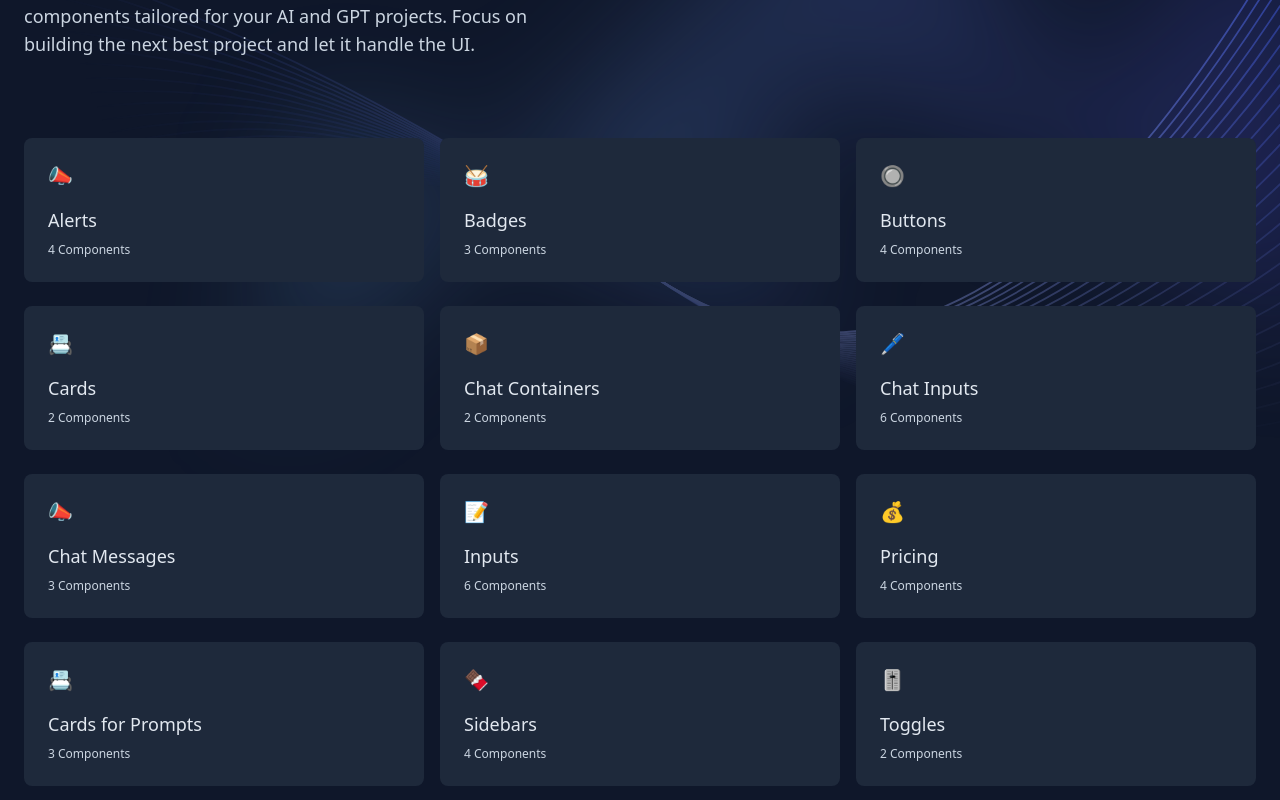
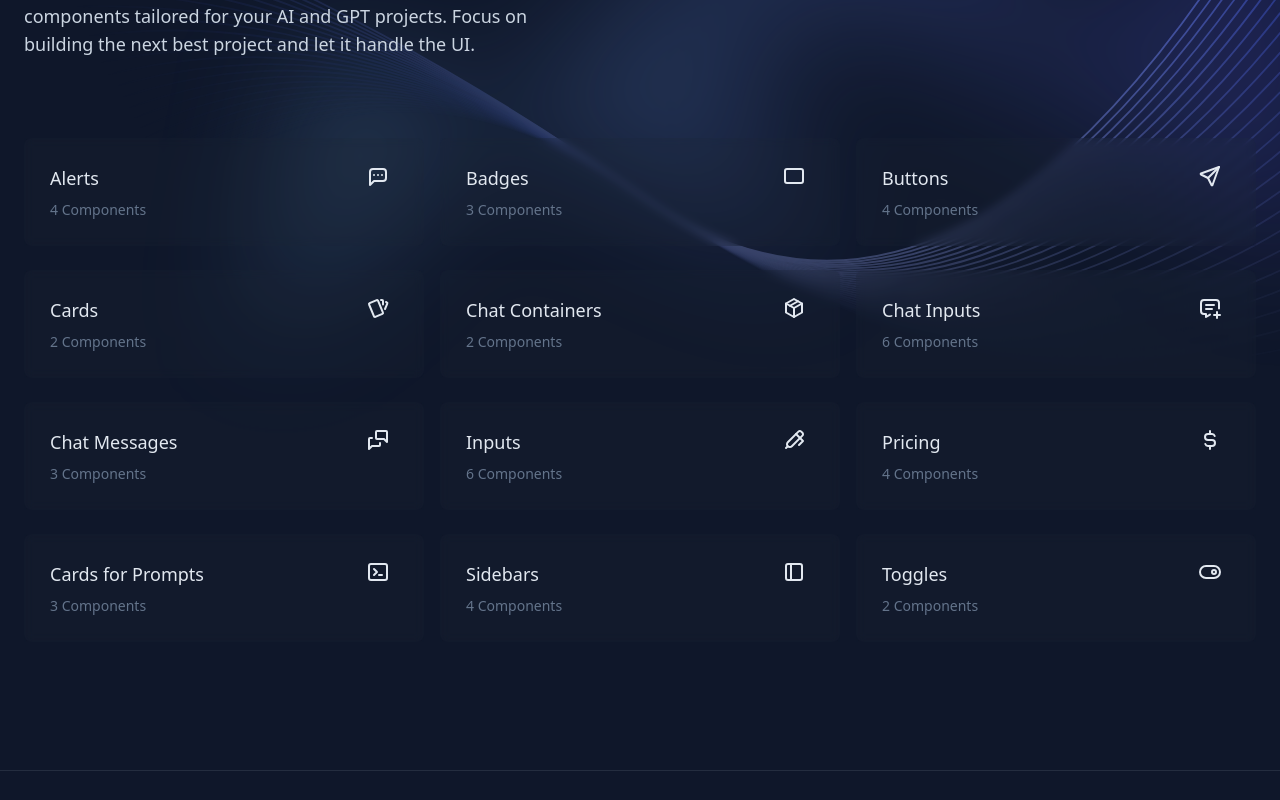
Before and after one commit to LangbaseInc/langui, a Next.js app: page /components in a window 1280 px wide. Shown: the part 380-1180 px from the top of the page. Built offline with nearby package versions, Linux system fonts and the light colour scheme.

Commit message:
👌 IMPROVE: Replace emojis with svg icons

```diff
--- a/src/components/CollectionCard.jsx
+++ b/src/components/CollectionCard.jsx
@@ -1,24 +1,50 @@
 import Link from 'next/link'
+import * as Icons from '@component/CollectionIcons'
 
 export default function CollectionCard({ componentData }) {
   const componentCountPluralize =
     componentData.count > 1 ? 'Components' : 'Component'
   const componentCount = `${componentData.count} ${componentCountPluralize}`
 
+  const IconData = {
+    Alerts: Icons.Alerts,
+    Buttons: Icons.Buttons,
+    Cards: Icons.Cards,
+    Badges: Icons.Badges,
+    ChatContainers: Icons.ChatContainers,
+    ChatInputs: Icons.ChatInputs,
+    ChatMessages: Icons.ChatMessages,
+    Inputs: Icons.Inputs,
+    Pricing: Icons.Pricing,
+    Toggles: Icons.Toggles,
+    Sidebars: Icons.Sidebars,
+    CardsforPrompts: Icons.PromptCards,
+  }
+  const Icon = IconData[componentData.title.replace(/\s/g, '')]
+
   return (
     <Link href={`/${componentData.category}/${componentData.slug}`}>
-      <div className="group relative block h-full">
-        <div className="rounded-lg bg-slate-800 transition group-hover:-translate-y-2 ltr:group-hover:-translate-x-2 rtl:group-hover:translate-x-2">
-          <div className="p-4 sm:p-6">
-            <span aria-hidden="true" role="img" className="text-lg sm:text-xl">
-              {componentData.emoji}
+      <div className="group relative block h-full backdrop-blur-sm">
+        <div className="rounded-lg border-2 border-transparent bg-slate-800/20 transition-colors group-hover:border-blue-600">
+          <div className="flex  justify-between p-4 sm:p-6">
+            <div className="flex flex-col">
+              <h2 className="font-medium text-slate-200 sm:text-lg">
+                {componentData.title}
+              </h2>
+              {/* <p className="mt-4 text-sm leading-6 text-slate-400">
+                {componentData.description}
+              </p> */}
+              <p className="font-meium mt-2 text-sm text-slate-500">
+                {componentCount}
+              </p>
+            </div>
+            <span
+              aria-hidden="true"
+              role="img"
+              className="mx-2 text-lg text-slate-200 sm:text-2xl"
+            >
+              {Icon}
             </span>
-
-            <h2 className="mt-4 font-medium text-slate-200 sm:text-lg">
-              {componentData.title}
-            </h2>
-
-            <p className="mt-2 text-xs text-slate-300">{componentCount}</p>
           </div>
         </div>
       </div>
--- /dev/null
+++ b/src/components/CollectionIcons.jsx
@@ -0,0 +1,199 @@
+export const Alerts = (
+  <svg
+    xmlns="http://www.w3.org/2000/svg"
+    className="h-6 w-6"
+    stroke-width="2"
+    stroke="currentColor"
+    fill="none"
+    stroke-linecap="round"
+    stroke-linejoin="round"
+  >
+    <path stroke="none" d="M0 0h24v24H0z" fill="none"></path>
+    <path d="M4 21v-13a3 3 0 0 1 3 -3h10a3 3 0 0 1 3 3v6a3 3 0 0 1 -3 3h-9l-4 4"></path>
+    <path d="M12 11l0 .01"></path>
+    <path d="M8 11l0 .01"></path>
+    <path d="M16 11l0 .01"></path>
+  </svg>
+)
+
+export const Buttons = (
+  <svg
+    xmlns="http://www.w3.org/2000/svg"
+    className="h-6 w-6"
+    stroke-width="2"
+    stroke="currentColor"
+    fill="none"
+    stroke-linecap="round"
+    stroke-linejoin="round"
+  >
+    <path stroke="none" d="M0 0h24v24H0z" fill="none"></path>
+    <path d="M10 14l11 -11"></path>
+    <path d="M21 3l-6.5 18a.55 .55 0 0 1 -1 0l-3.5 -7l-7 -3.5a.55 .55 0 0 1 0 -1l18 -6.5"></path>
+  </svg>
+)
+
+export const Cards = (
+  <svg
+    xmlns="http://www.w3.org/2000/svg"
+    className="h-6 w-6"
+    stroke-width="2"
+    stroke="currentColor"
+    fill="none"
+    stroke-linecap="round"
+    stroke-linejoin="round"
+  >
+    <path stroke="none" d="M0 0h24v24H0z" fill="none"></path>
+    <path d="M3.604 7.197l7.138 -3.109a.96 .96 0 0 1 1.27 .527l4.924 11.902a1 1 0 0 1 -.514 1.304l-7.137 3.109a.96 .96 0 0 1 -1.271 -.527l-4.924 -11.903a1 1 0 0 1 .514 -1.304z"></path>
+    <path d="M15 4h1a1 1 0 0 1 1 1v3.5"></path>
+    <path d="M20 6c.264 .112 .52 .217 .768 .315a1 1 0 0 1 .53 1.311l-2.298 5.374"></path>
+  </svg>
+)
+
+export const Badges = (
+  <svg
+    xmlns="http://www.w3.org/2000/svg"
+    className="h-6 w-6"
+    stroke-width="2"
+    stroke="currentColor"
+    fill="none"
+    stroke-linecap="round"
+    stroke-linejoin="round"
+  >
+    <path stroke="none" d="M0 0h24v24H0z" fill="none"></path>
+    <path d="M3 5m0 2a2 2 0 0 1 2 -2h14a2 2 0 0 1 2 2v10a2 2 0 0 1 -2 2h-14a2 2 0 0 1 -2 -2z"></path>
+  </svg>
+)
+export const ChatContainers = (
+  <svg
+    xmlns="http://www.w3.org/2000/svg"
+    className="h-6 w-6"
+    stroke-width="2"
+    stroke="currentColor"
+    fill="none"
+    stroke-linecap="round"
+    stroke-linejoin="round"
+  >
+    <path stroke="none" d="M0 0h24v24H0z" fill="none"></path>
+    <path d="M12 3l8 4.5l0 9l-8 4.5l-8 -4.5l0 -9l8 -4.5"></path>
+    <path d="M12 12l8 -4.5"></path>
+    <path d="M12 12l0 9"></path>
+    <path d="M12 12l-8 -4.5"></path>
+    <path d="M16 5.25l-8 4.5"></path>
+  </svg>
+)
+export const Inputs = (
+  <svg
+    xmlns="http://www.w3.org/2000/svg"
+    className="h-6 w-6"
+    stroke-width="2"
+    stroke="currentColor"
+    fill="none"
+    stroke-linecap="round"
+    stroke-linejoin="round"
+  >
+    <path stroke="none" d="M0 0h24v24H0z" fill="none"></path>
+    <path d="M14 6l7 7l-4 4"></path>
+    <path d="M5.828 18.172a2.828 2.828 0 0 0 4 0l10.586 -10.586a2 2 0 0 0 0 -2.829l-1.171 -1.171a2 2 0 0 0 -2.829 0l-10.586 10.586a2.828 2.828 0 0 0 0 4z"></path>
+    <path d="M4 20l1.768 -1.768"></path>
+  </svg>
+)
+
+export const ChatInputs = (
+  <svg
+    xmlns="http://www.w3.org/2000/svg"
+    class="h-6 w-6"
+    stroke-width="2"
+    stroke="currentColor"
+    fill="none"
+    stroke-linecap="round"
+    stroke-linejoin="round"
+  >
+    <path stroke="none" d="M0 0h24v24H0z" fill="none"></path>
+    <path d="M8 9h8"></path>
+    <path d="M8 13h6"></path>
+    <path d="M12.01 18.594l-4.01 2.406v-3h-2a3 3 0 0 1 -3 -3v-8a3 3 0 0 1 3 -3h12a3 3 0 0 1 3 3v5.5"></path>
+    <path d="M16 19h6"></path>
+    <path d="M19 16v6"></path>
+  </svg>
+)
+
+export const ChatMessages = (
+  <svg
+    xmlns="http://www.w3.org/2000/svg"
+    className="h-6 w-6"
+    stroke-width="2"
+    stroke="currentColor"
+    fill="none"
+    stroke-linecap="round"
+    stroke-linejoin="round"
+  >
+    <path stroke="none" d="M0 0h24v24H0z" fill="none"></path>
+    <path d="M21 14l-3 -3h-7a1 1 0 0 1 -1 -1v-6a1 1 0 0 1 1 -1h9a1 1 0 0 1 1 1v10"></path>
+    <path d="M14 15v2a1 1 0 0 1 -1 1h-7l-3 3v-10a1 1 0 0 1 1 -1h2"></path>
+  </svg>
+)
+
+export const Pricing = (
+  <svg
+    xmlns="http://www.w3.org/2000/svg"
+    class="h-6 w-6"
+    stroke-width="2"
+    stroke="currentColor"
+    fill="none"
+    stroke-linecap="round"
+    stroke-linejoin="round"
+  >
+    <path stroke="none" d="M0 0h24v24H0z" fill="none"></path>
+    <path d="M16.7 8a3 3 0 0 0 -2.7 -2h-4a3 3 0 0 0 0 6h4a3 3 0 0 1 0 6h-4a3 3 0 0 1 -2.7 -2"></path>
+    <path d="M12 3v3m0 12v3"></path>
+  </svg>
+)
+
+export const PromptCards = (
+  <svg
+    xmlns="http://www.w3.org/2000/svg"
+    class="h-6 w-6"
+    stroke-width="2"
+    stroke="currentColor"
+    fill="none"
+    stroke-linecap="round"
+    stroke-linejoin="round"
+  >
+    <path stroke="none" d="M0 0h24v24H0z" fill="none"></path>
+    <path d="M8 9l3 3l-3 3"></path>
+    <path d="M13 15l3 0"></path>
+    <path d="M3 4m0 2a2 2 0 0 1 2 -2h14a2 2 0 0 1 2 2v12a2 2 0 0 1 -2 2h-14a2 2 0 0 1 -2 -2z"></path>
+  </svg>
+)
+
+export const Toggles = (
+  <svg
+    xmlns="http://www.w3.org/2000/svg"
+    class="h-6 w-6"
+    stroke-width="2"
+    stroke="currentColor"
+    fill="none"
+    stroke-linecap="round"
+    stroke-linejoin="round"
+  >
+    <path stroke="none" d="M0 0h24v24H0z" fill="none"></path>
+    <path d="M16 12m-2 0a2 2 0 1 0 4 0a2 2 0 1 0 -4 0"></path>
+    <path d="M2 6m0 6a6 6 0 0 1 6 -6h8a6 6 0 0 1 6 6v0a6 6 0 0 1 -6 6h-8a6 6 0 0 1 -6 -6z"></path>
+  </svg>
+)
+
+export const Sidebars = (
+  <svg
+    xmlns="http://www.w3.org/2000/svg"
+    class="h-6 w-6"
+    stroke-width="2"
+    stroke="currentColor"
+    fill="none"
+    stroke-linecap="round"
+    stroke-linejoin="round"
+  >
+    <path stroke="none" d="M0 0h24v24H0z" fill="none"></path>
+    <path d="M4 4m0 2a2 2 0 0 1 2 -2h12a2 2 0 0 1 2 2v12a2 2 0 0 1 -2 2h-12a2 2 0 0 1 -2 -2z"></path>
+    <path d="M9 4l0 16"></path>
+  </svg>
+)
```
